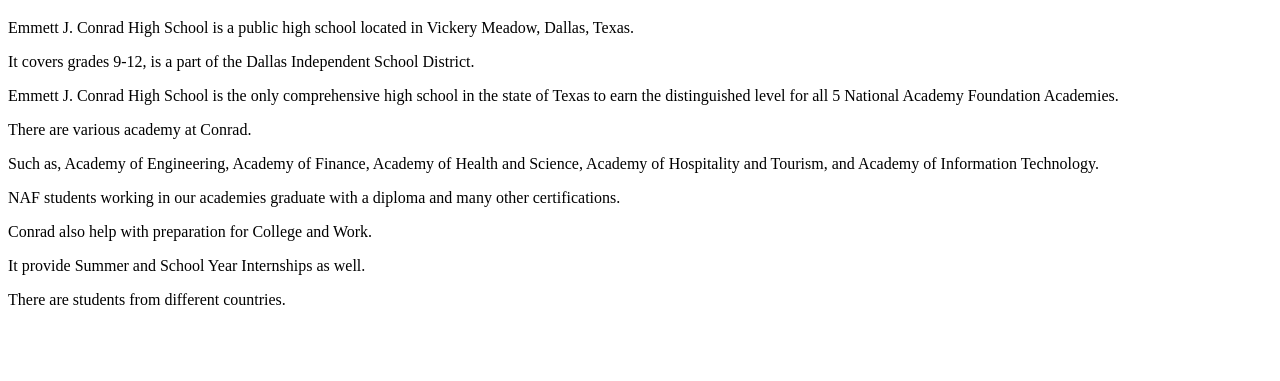
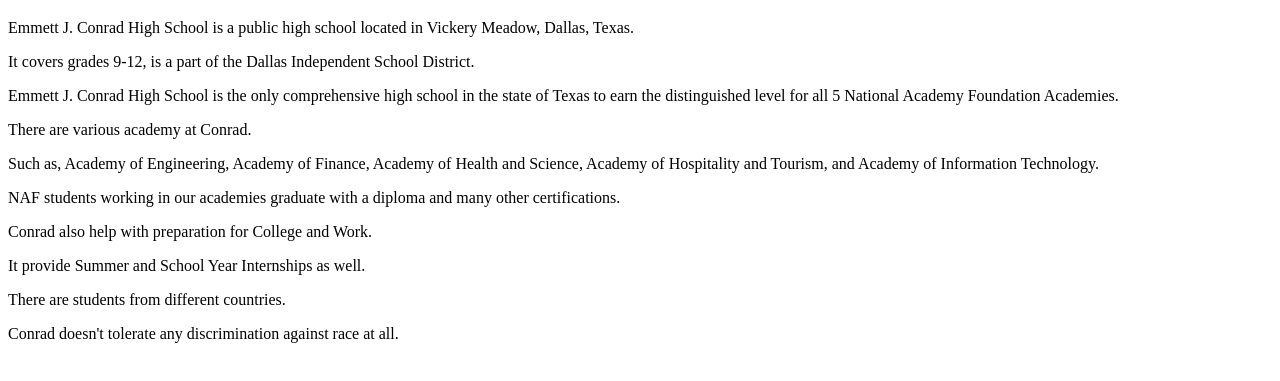
Before and after one commit to shuaib6447/shuaib6447.github.io, a plain HTML site: page index.html in a window 1280 px wide. Shown: the part 87-468 px from the top of the page. Drawn offline with Linux system fonts and the light colour scheme.

Commit message:
Update index.html

```diff
--- a/index.html
+++ b/index.html
@@ -2,7 +2,7 @@
 <HTML>
   <HEAD>
     <TOPIC>HTML WEBSITE
-      </TOPICS>
+      </TOPIC>
   </HEAD>
   <BODY>
     <h1>Emmett J. Conrad High School.</h1>
@@ -15,6 +15,6 @@
     <p>Conrad also help with preparation for College and Work.</p>
     <p>It provide Summer and School Year Internships as well.</p>
     <p>There are students from different countries.</p>
-    <Conrad doesn't tolerate any discrimination against race at all.</p>
-                  </body>
+    <p>Conrad doesn't tolerate any discrimination against race at all.</p>
+                  </B>
                   </HTML>
```
